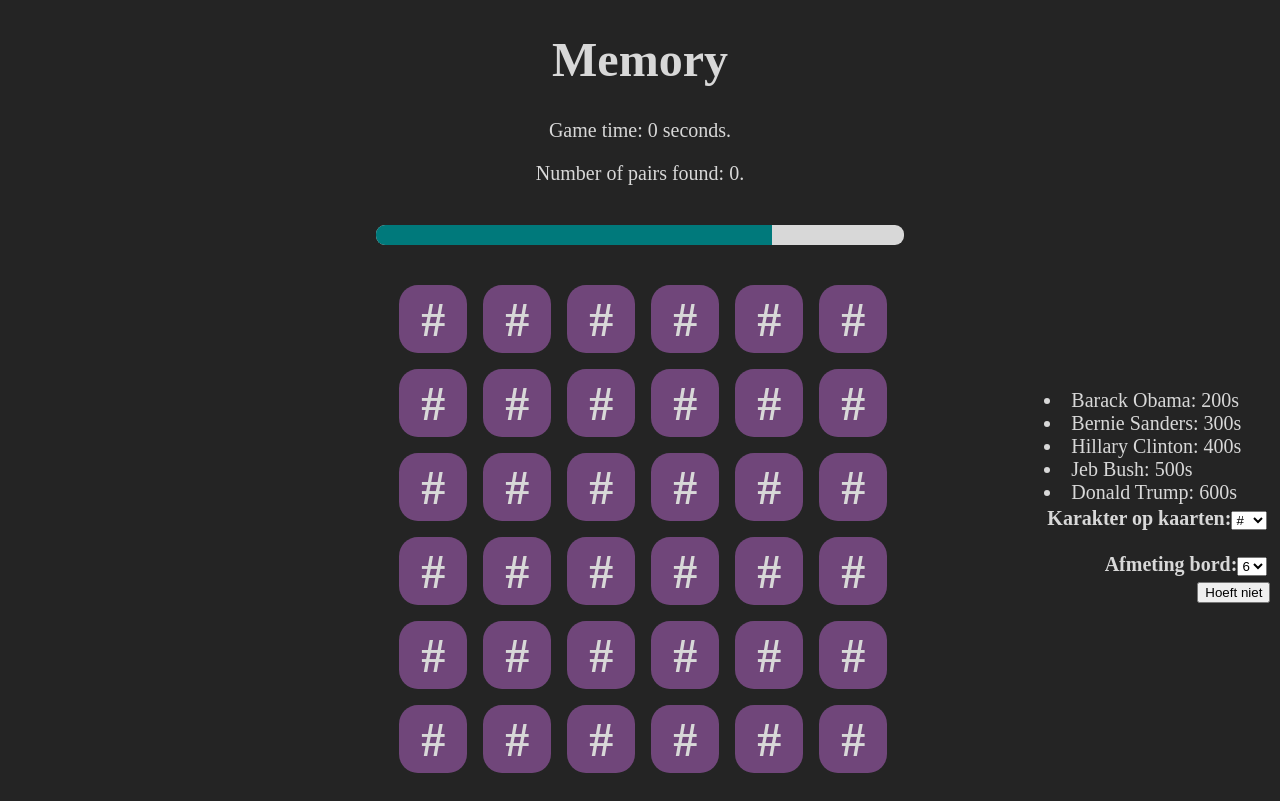
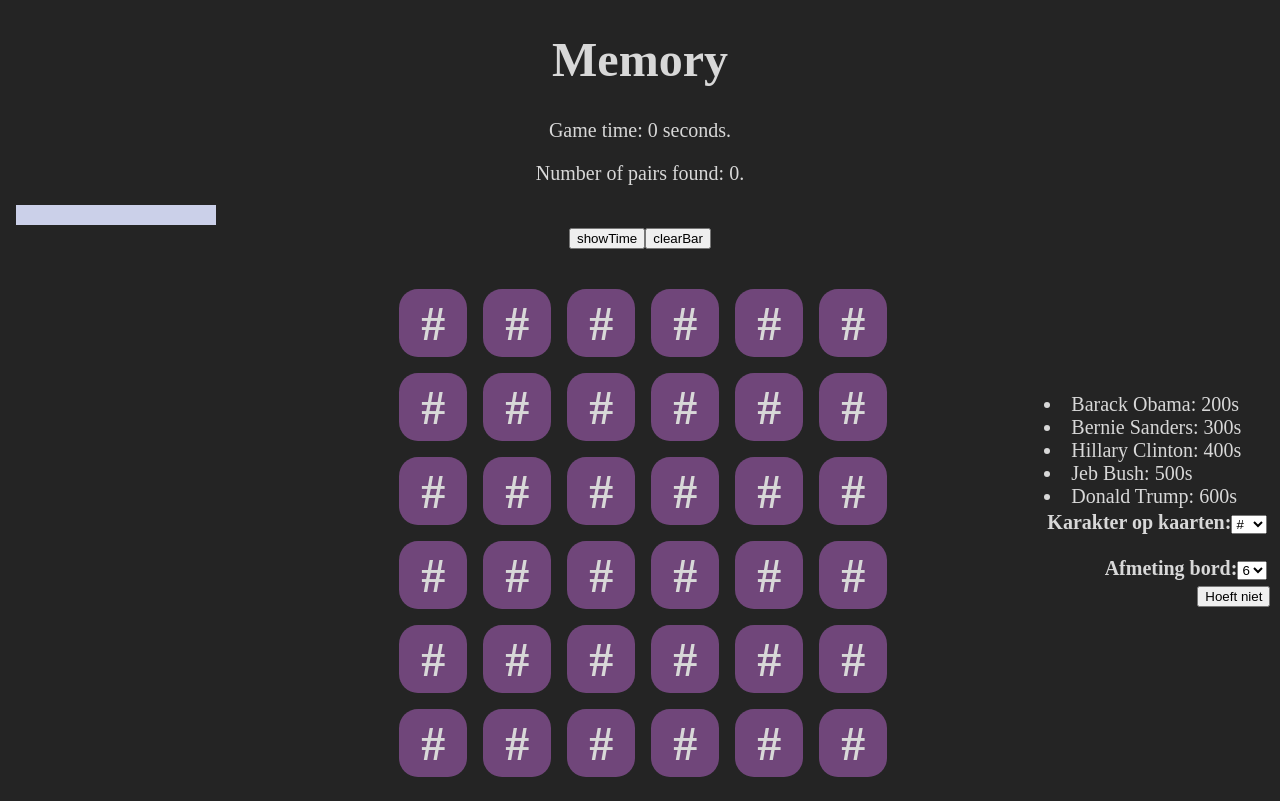
Before and after one commit to JoppeKlaver/Project2.4, an Angular app in the folder Memory/: page / in a window 1280 px wide. Built offline with nearby package versions, Linux system fonts and the light colour scheme.

Commit message:
Added progress bar

```diff
--- a/Memory/package.json
+++ b/Memory/package.json
@@ -11,11 +11,13 @@
   },
   "private": true,
   "dependencies": {
-    "@angular/animations": "~7.2.0",
+    "@angular/animations": "^7.2.15",
+    "@angular/cdk": "^7.3.7",
     "@angular/common": "~7.2.0",
     "@angular/compiler": "~7.2.0",
     "@angular/core": "~7.2.0",
     "@angular/forms": "~7.2.0",
+    "@angular/material": "^7.3.7",
     "@angular/platform-browser": "~7.2.0",
     "@angular/platform-browser-dynamic": "~7.2.0",
     "@angular/router": "~7.2.0",
--- a/Memory/src/app/header/header.module.ts
+++ b/Memory/src/app/header/header.module.ts
@@ -2,10 +2,12 @@ import { NgModule } from "@angular/core";
 import { CommonModule } from "@angular/common";
 import { HeaderComponent } from "./header/header.component";
 import { ProgressBarComponent } from './progress-bar/progress-bar.component';
+import {BrowserAnimationsModule} from '@angular/platform-browser/animations';
+import {MatProgressBarModule} from '@angular/material/progress-bar';
 
 @NgModule({
   declarations: [HeaderComponent, ProgressBarComponent],
-  imports: [CommonModule],
+  imports: [CommonModule, BrowserAnimationsModule, MatProgressBarModule],
   exports: [HeaderComponent, ProgressBarComponent],
 })
 export class HeaderModule {}
--- a/Memory/src/app/header/progress-bar/progress-bar.component.css
+++ b/Memory/src/app/header/progress-bar/progress-bar.component.css
@@ -1,18 +1,4 @@
-div {
-  width: 66vmin;
+.bar {
   height: 20px;
-  margin: 0 auto;
-  border-radius: 9px;
-  margin-top: 5vmin;
+  width: 200px
 }
-
-.progressbar {
-  background-color: #d8d8d8;
-}
-.progressbar-value {
-  margin: 0;
-  width: 75%;
-  border-top-right-radius: 0px;
-  border-bottom-right-radius: 0px;
-  background-color: #00797b;
-}
--- a/Memory/src/app/header/progress-bar/progress-bar.component.html
+++ b/Memory/src/app/header/progress-bar/progress-bar.component.html
@@ -1,5 +1,3 @@
-<div>
-  <div class="progressbar">
-    <div class="progressbar-value"></div>
-  </div>
-</div>
+<mat-progress-bar class="bar" mode= "determinate" [value]="barValue"></mat-progress-bar>
+<button type="button" (click)="showTime()">showTime</button>
+<button type="button" (click)="clearBar()">clearBar</button>
--- a/Memory/src/app/header/progress-bar/progress-bar.component.ts
+++ b/Memory/src/app/header/progress-bar/progress-bar.component.ts
@@ -6,23 +6,27 @@ import { Component, OnInit } from "@angular/core";
   styleUrls: ["./progress-bar.component.css"]
 })
 export class ProgressBarComponent implements OnInit {
+
+  interval;
+  barValue = 0;
+
   constructor() {}
 
-  public columns;
+  ngOnInit(): void {
 
-  public ngOnInit(): void {
-    let percent = 0;
-    const intervalId = setInterval(() => {
-      this.setProgressbarWidth(percent);
-      percent++;
-      // percent = getNewPercentValue(percent);
-      if (percent > 100) {
-        clearInterval(intervalId);
-      }
-    }, 500);
   }
 
-  public setProgressbarWidth(percent) {
-    this.columns = percent + "*," + (100 - percent) + "*";
+  showTime() {
+    if(this.barValue <= 100) {
+      this.interval = setInterval(() => {
+        this.barValue += 1;
+      }, 30);
+    }
   }
+
+  clearBar() {
+    clearInterval(this.interval)
+    this.barValue = 0;
+  }
+
 }
--- a/Memory/src/styles.css
+++ b/Memory/src/styles.css
@@ -1,3 +1,4 @@
+@import "~@angular/material/prebuilt-themes/indigo-pink.css";
 html {
   background-color: #242424;
 }
```
Also changed, not shown: 1 other file (tests, documents, lock files or other folders).
